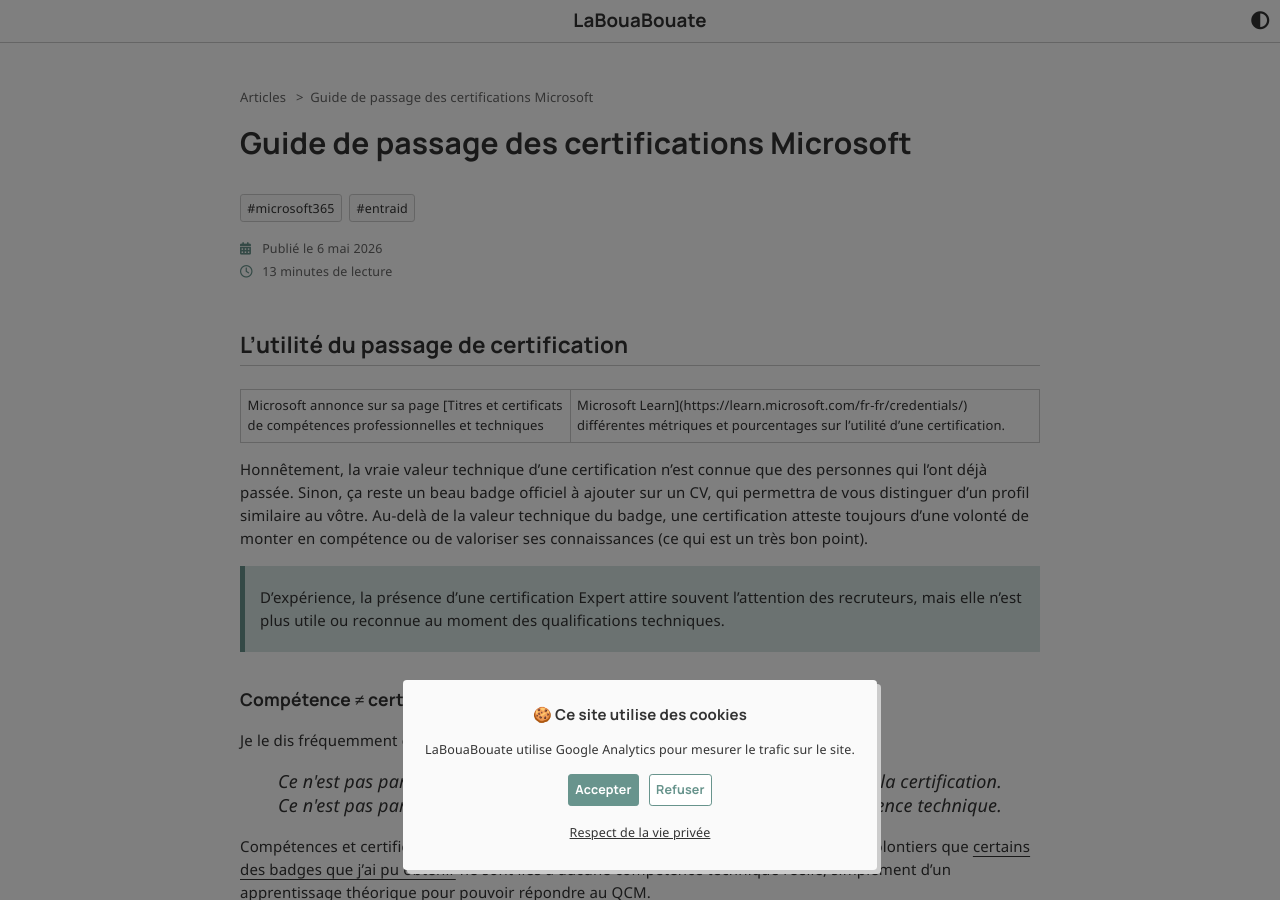
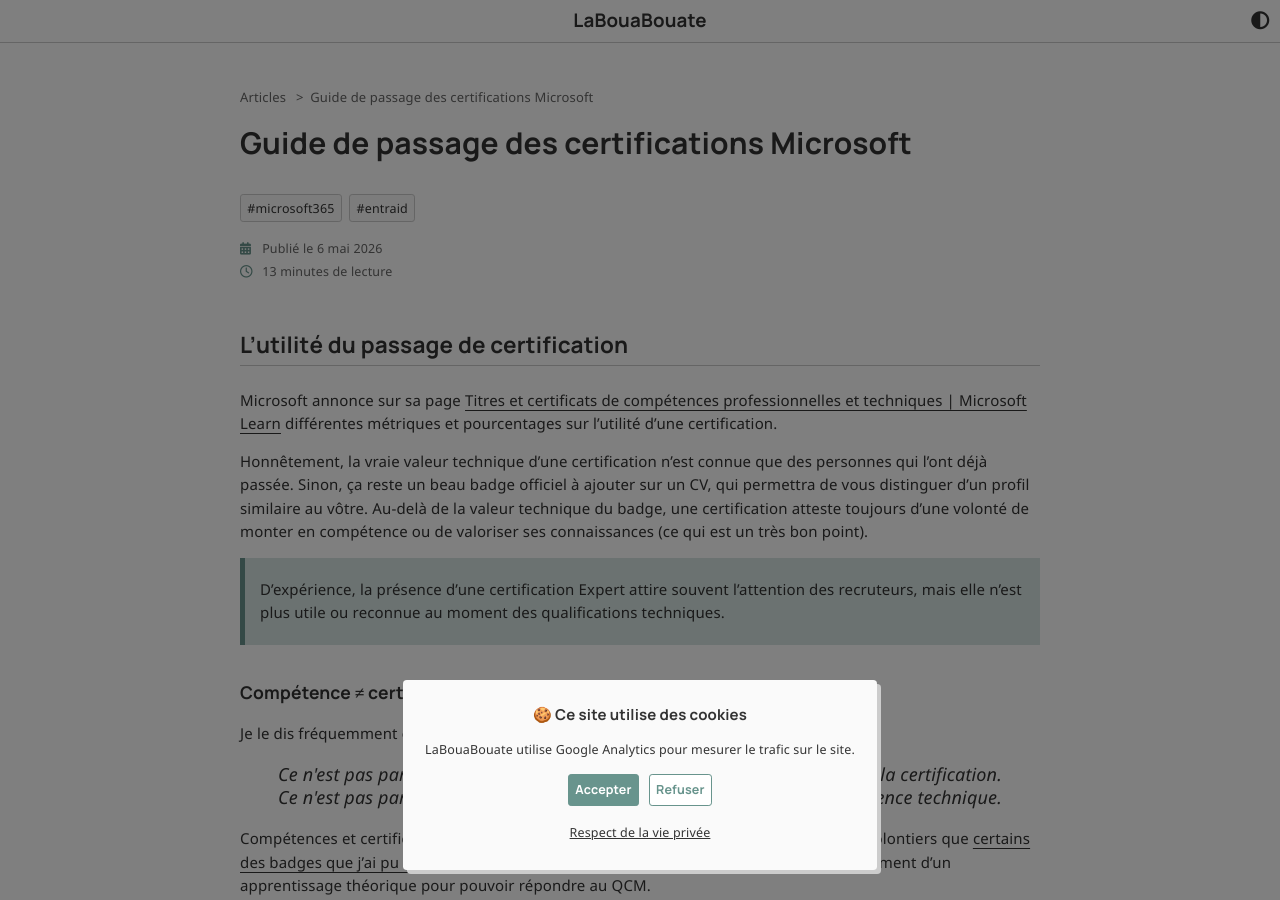
Before and after one commit to leobouard/leobouard.github.io, a Jekyll site: the page built from _posts/2026/2026-05-06-certifications-ms.md, in a window 1280 px wide and 900 px high. Built offline with Jekyll 4.4.1, drawn with Linux system fonts in a browser that asks for light colours; nearby versions of some CDN libraries; some web fonts are replaced; comment, search, counter and statistics services are not loaded.

Commit message:
Update 2026-05-06-certifications-ms.md

```diff
--- a/_posts/2026/2026-05-06-certifications-ms.md
+++ b/_posts/2026/2026-05-06-certifications-ms.md
@@ -7,7 +7,7 @@
 
 ## L'utilité du passage de certification
 
-Microsoft annonce sur sa page [Titres et certificats de compétences professionnelles et techniques | Microsoft Learn](https://learn.microsoft.com/fr-fr/credentials/) différentes métriques et pourcentages sur l'utilité d'une certification.
+Microsoft annonce sur sa page [Titres et certificats de compétences professionnelles et techniques \| Microsoft Learn](https://learn.microsoft.com/fr-fr/credentials/) différentes métriques et pourcentages sur l'utilité d'une certification.
 
 Honnêtement, la vraie valeur technique d'une certification n'est connue que des personnes qui l'ont déjà passée. Sinon, ça reste un beau badge officiel à ajouter sur un CV, qui permettra de vous distinguer d'un profil similaire au vôtre. Au-delà de la valeur technique du badge, une certification atteste toujours d'une volonté de monter en compétence ou de valoriser ses connaissances (ce qui est un très bon point).
 
```
